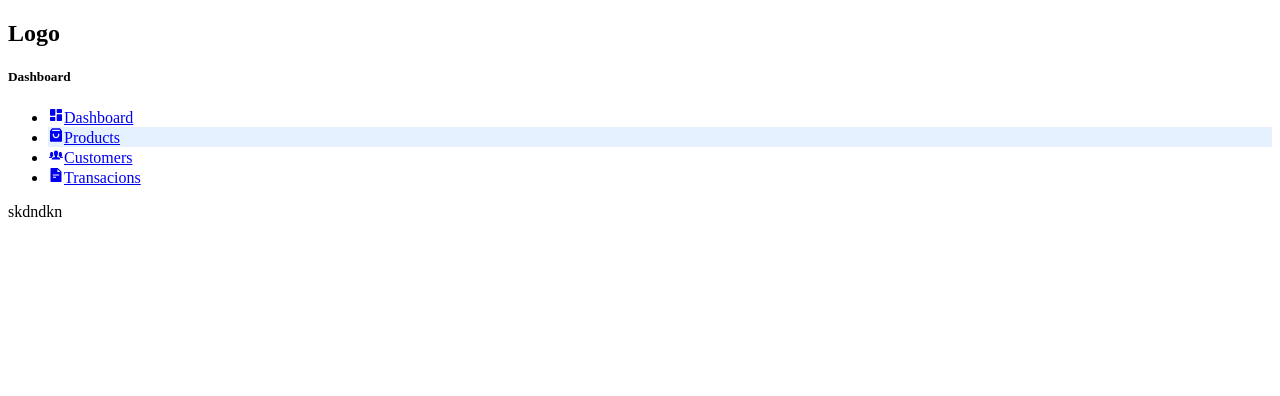
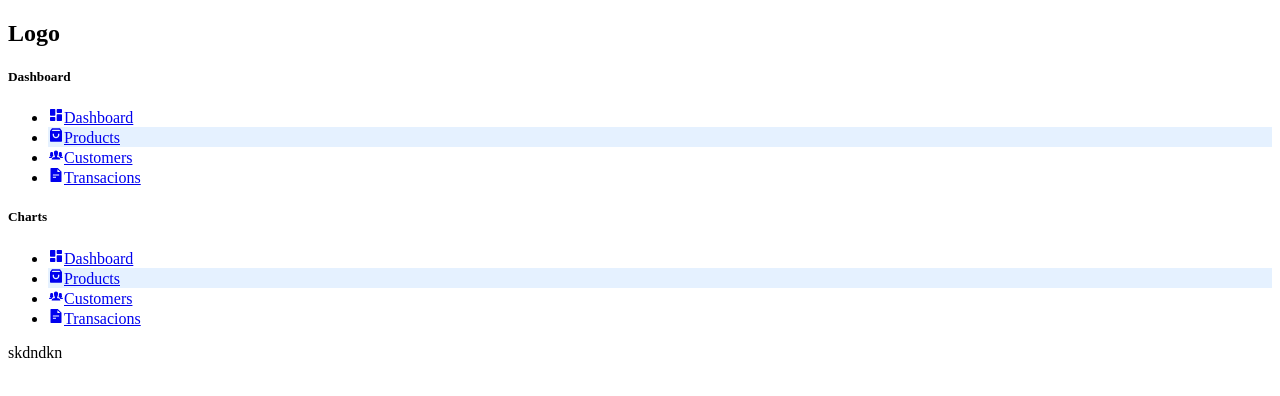
Before and after one commit to anivnssb/ecommerce_store_mern_Ts_redux, a React (Vite) app: page /admin/products in a window 1280 px wide. Shown: the top 396 px of the page. Built offline with nearby package versions, Linux system fonts and the light colour scheme.

Commit message:
Sidebar seperate li component and type created for navigation

```diff
--- a/src/Admin/components/Sidebar.tsx
+++ b/src/Admin/components/Sidebar.tsx
@@ -1,7 +1,8 @@
+import type { IconType } from "react-icons";
 import { AiFillFileText } from "react-icons/ai";
 import { IoIosPeople } from "react-icons/io";
 import { RiDashboardFill, RiShoppingBag3Fill } from "react-icons/ri";
-import { Link, useLocation } from "react-router-dom";
+import { Link, useLocation, type Location } from "react-router-dom";
 
 const Sidebar = () => {
   const location = useLocation();
@@ -11,62 +12,83 @@ const Sidebar = () => {
       <div>
         <h5>Dashboard</h5>
         <ul>
-          <li
-            style={{
-              backgroundColor:
-                location.pathname === "/admin/dashboard"
-                  ? "rgb(0,115,255,0.1)"
-                  : "white",
-            }}
-          >
-            <Link to="/admin/dashboard">
-              <RiDashboardFill />
-              Dashboard
-            </Link>
-          </li>
-          <li
-            style={{
-              backgroundColor:
-                location.pathname === "/admin/products"
-                  ? "rgb(0,115,255,0.1)"
-                  : "white",
-            }}
-          >
-            <Link to="/admin/products">
-              <RiShoppingBag3Fill />
-              Products
-            </Link>
-          </li>
-          <li
-            style={{
-              backgroundColor:
-                location.pathname === "/admin/customers"
-                  ? "rgb(0,115,255,0.1)"
-                  : "white",
-            }}
-          >
-            <Link to="/admin/customers">
-              <IoIosPeople />
-              Customers
-            </Link>
-          </li>
-          <li
-            style={{
-              backgroundColor:
-                location.pathname === "/admin/transactions"
-                  ? "rgb(0,115,255,0.1)"
-                  : "white",
-            }}
-          >
-            <Link to="/admin/transactions">
-              <AiFillFileText />
-              Transacions
-            </Link>
-          </li>
+          <Li
+            url="/admin/dashboard"
+            location={location}
+            Icon={RiDashboardFill}
+            text="Dashboard"
+          />
+          <Li
+            url="/admin/products"
+            location={location}
+            Icon={RiShoppingBag3Fill}
+            text="Products"
+          />
+          <Li
+            url="/admin/customers"
+            location={location}
+            Icon={IoIosPeople}
+            text="Customers"
+          />
+          <Li
+            url="/admin/transactions"
+            location={location}
+            Icon={AiFillFileText}
+            text="Transacions"
+          />
+        </ul>
+      </div>
+      <div>
+        <h5>Charts</h5>
+        <ul>
+          <Li
+            url="/admin/dashboard"
+            location={location}
+            Icon={RiDashboardFill}
+            text="Dashboard"
+          />
+          <Li
+            url="/admin/products"
+            location={location}
+            Icon={RiShoppingBag3Fill}
+            text="Products"
+          />
+          <Li
+            url="/admin/customers"
+            location={location}
+            Icon={IoIosPeople}
+            text="Customers"
+          />
+          <Li
+            url="/admin/transactions"
+            location={location}
+            Icon={AiFillFileText}
+            text="Transacions"
+          />
         </ul>
       </div>
     </aside>
   );
 };
 
+interface LiProps {
+  url: string;
+  location: Location;
+  text: string;
+  Icon: IconType;
+}
+
+const Li = ({ url, location, text, Icon }: LiProps) => (
+  <li
+    style={{
+      backgroundColor:
+        location.pathname === url ? "rgb(0,115,255,0.1)" : "white",
+    }}
+  >
+    <Link to={url}>
+      <Icon />
+      {text}
+    </Link>
+  </li>
+);
 export default Sidebar;
```
